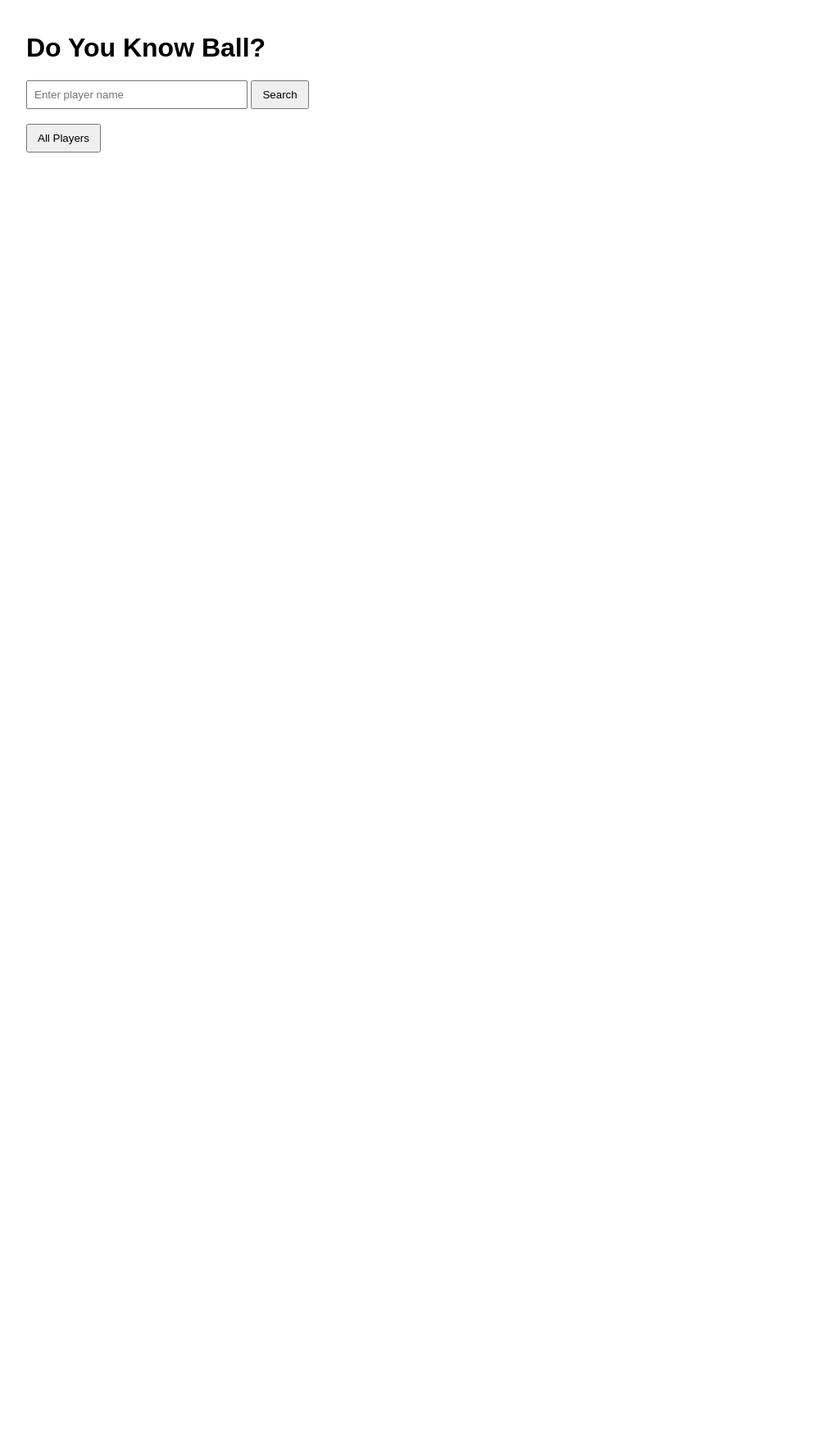
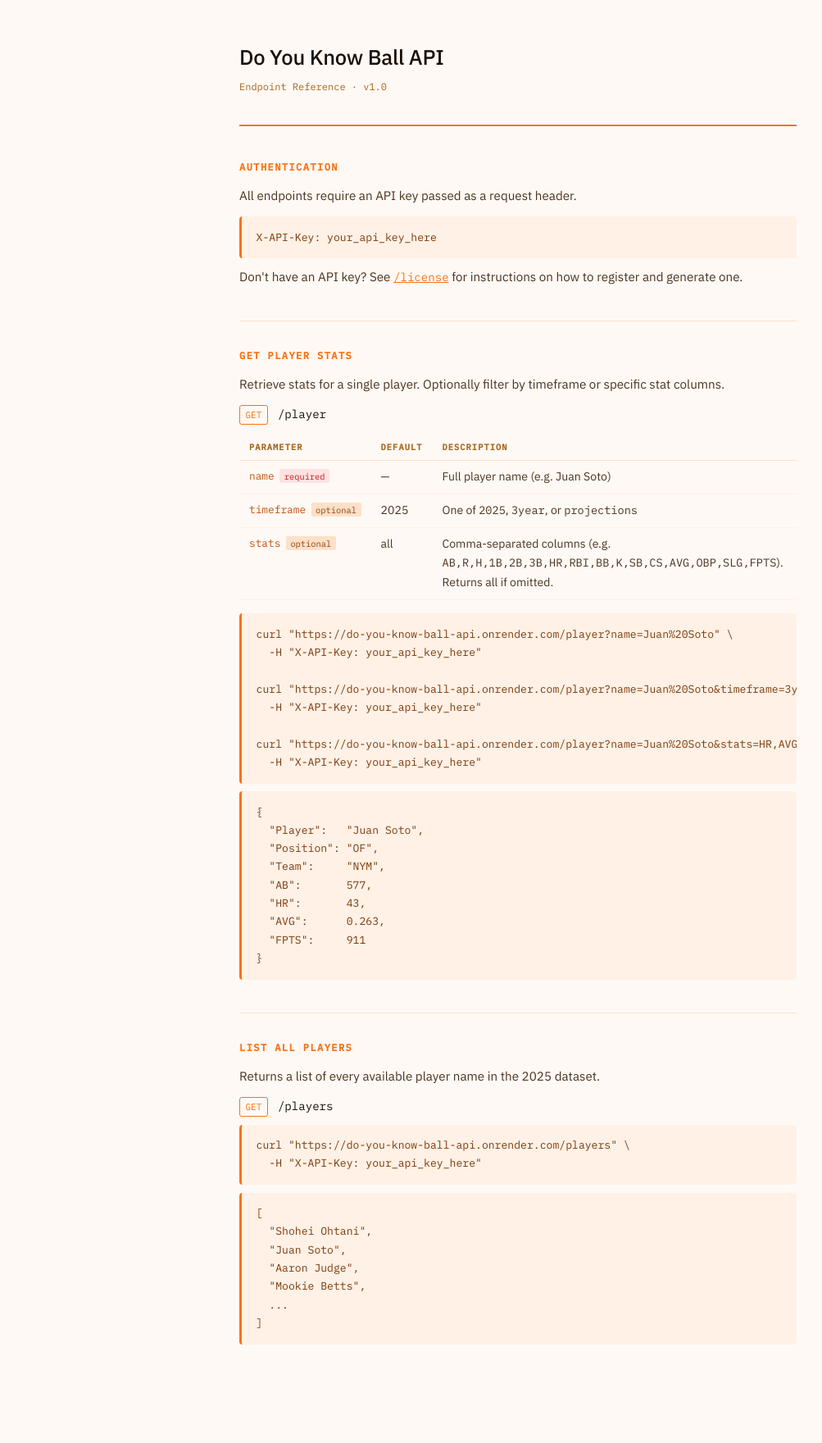
Before and after one commit to RyanW848/Do_You_Know_Ball_API, a Flask app: page / in a window 1280 px wide. Shown: the whole page at 82% size, without its empty margins (8-1011 px from the left). Before the commit the page ends 186 px from the top, so only its background shows below. Run offline with Flask 3, Linux system fonts and the light colour scheme.

Commit message:
Added instructions on how to access endpoints

```diff
--- a/templates/index.html
+++ b/templates/index.html
@@ -1,46 +1,245 @@
-<!doctype html>
+<!DOCTYPE html>
 <html lang="en">
 <head>
   <meta charset="UTF-8" />
-        <title>MLB Player Stats</title>
+  <meta name="viewport" content="width=device-width, initial-scale=1.0"/>
+  <title>Do You Know Ball API — Docs</title>
+  <link href="https://fonts.googleapis.com/css2?family=IBM+Plex+Mono:wght@400;500&family=IBM+Plex+Sans:wght@300;400;500&display=swap" rel="stylesheet"/>
   <style>
+    * { box-sizing: border-box; margin: 0; padding: 0; }
+
     body {
-                font-family: Arial, sans-serif;
-                margin: 40px;
+      background: #fff9f5;
+      color: #1a1008;
+      font-family: 'IBM Plex Sans', sans-serif;
+      font-weight: 400;
+      line-height: 1.7;
+      padding: 3rem 1.5rem 5rem;
     }
-            input {
-                padding: 8px;
-                width: 250px;
+
+    .wrap {
+      max-width: 680px;
+      margin: 0 auto;
     }
-            button {
-                padding: 8px 12px;
+
+    header {
+      border-bottom: 2px solid #f97316;
+      padding-bottom: 1.5rem;
+      margin-bottom: 2.5rem;
     }
+
+    header h1 {
+      font-size: 1.6rem;
+      font-weight: 500;
+      letter-spacing: -0.01em;
+      margin-bottom: 0.25rem;
+    }
+
+    header p {
+      font-family: 'IBM Plex Mono', monospace;
+      font-size: 0.75rem;
+      color: #a3681e;
+    }
+
+    section {
+      margin-bottom: 2.5rem;
+    }
+
+    h2 {
+      font-size: 0.75rem;
+      font-family: 'IBM Plex Mono', monospace;
+      text-transform: uppercase;
+      letter-spacing: 0.12em;
+      color: #f97316;
+      margin-bottom: 0.75rem;
+    }
+
+    p {
+      font-size: 0.95rem;
+      color: #4a3520;
+      margin-bottom: 0.75rem;
+    }
+
+    .endpoint {
+      display: flex;
+      align-items: center;
+      gap: 0.75rem;
+      margin: 0.6rem 0;
+    }
+
+    .method {
+      font-family: 'IBM Plex Mono', monospace;
+      font-size: 0.7rem;
+      color: #f97316;
+      border: 1px solid #f97316;
+      padding: 0.1rem 0.4rem;
+      border-radius: 3px;
+      flex-shrink: 0;
+    }
+
+    .path {
+      font-family: 'IBM Plex Mono', monospace;
+      font-size: 0.88rem;
+      color: #1a1008;
+    }
+
     pre {
-                background: #f4f4f4;
-                padding: 10px;
+      background: #fff1e6;
+      border-left: 3px solid #f97316;
+      padding: 0.9rem 1.1rem;
+      margin: 0.6rem 0;
       border-radius: 4px;
+      overflow-x: auto;
+    }
+
+    pre code {
+      font-family: 'IBM Plex Mono', monospace;
+      font-size: 0.82rem;
+      color: #7c3a0a;
+    }
+
+    table {
+      width: 100%;
+      border-collapse: collapse;
+      margin: 0.75rem 0 1rem;
+      font-size: 0.88rem;
+    }
+
+    th {
+      font-family: 'IBM Plex Mono', monospace;
+      font-size: 0.65rem;
+      text-transform: uppercase;
+      letter-spacing: 0.1em;
+      color: #a3681e;
+      text-align: left;
+      padding: 0.4rem 0.75rem;
+      border-bottom: 1px solid #fde0c8;
+    }
+
+    td {
+      padding: 0.5rem 0.75rem;
+      border-bottom: 1px solid #fef0e6;
+      color: #4a3520;
+      vertical-align: top;
+    }
+
+    td:first-child {
+      font-family: 'IBM Plex Mono', monospace;
+      font-size: 0.8rem;
+      color: #c2520a;
+      white-space: nowrap;
+    }
+
+    .tag {
+      font-family: 'IBM Plex Mono', monospace;
+      font-size: 0.65rem;
+      padding: 0.1rem 0.35rem;
+      border-radius: 2px;
+      margin-left: 0.4rem;
+    }
+
+    .tag.required { background: #fee2e2; color: #b91c1c; }
+    .tag.optional { background: #fde0c8; color: #92400e; }
+
+    hr {
+      border: none;
+      border-top: 1px solid #fde0c8;
+      margin: 2rem 0;
+    }
+
+    code {
+      font-family: 'IBM Plex Mono', monospace;
+      font-size: 0.85rem;
     }
   </style>
 </head>
 <body>
-        <h1>Do You Know Ball?</h1>
-        <input type="text" id="playerName" placeholder="Enter player name" />
-        <button onclick="searchPlayer()">Search</button>
-        <br/><br/>
-        <button onclick="allPlayers()">All Players</button>
+<div class="wrap">
 
-        <script>
-            function searchPlayer() {
-                const name = document.getElementById("playerName").value;
-                if (!name) {
-                    alert("Please enter a player name!");
-                    return;
-                }
-                window.location.href = `/player?name=${encodeURIComponent(name)}`;
-            }
-            function allPlayers() {
-                window.location.href = "/players";
-            }
-        </script>
+  <header>
+    <h1>Do You Know Ball API</h1>
+    <p>Endpoint Reference · v1.0</p>
+  </header>
+
+  <section>
+    <h2>Authentication</h2>
+    <p>All endpoints require an API key passed as a request header.</p>
+    <pre><code>X-API-Key: your_api_key_here</code></pre>
+    <p>Don't have an API key? See <a href="/license" style="color:#f97316;text-decoration:underline;font-family:'IBM Plex Mono',monospace;font-size:0.88rem">/license</a> for instructions on how to register and generate one.</p>
+
+  </section>
+
+  <hr/>
+
+  <!-- /player -->
+  <section>
+    <h2>Get Player Stats</h2>
+    <p>Retrieve stats for a single player. Optionally filter by timeframe or specific stat columns.</p>
+    <div class="endpoint"><span class="method">GET</span><span class="path">/player</span></div>
+
+    <table>
+      <thead>
+        <tr><th>Parameter</th><th>Default</th><th>Description</th></tr>
+      </thead>
+      <tbody>
+        <tr>
+          <td>name<span class="tag required">required</span></td>
+          <td>—</td>
+          <td>Full player name (e.g. Juan Soto)</td>
+        </tr>
+        <tr>
+          <td>timeframe<span class="tag optional">optional</span></td>
+          <td>2025</td>
+          <td>One of <code>2025</code>, <code>3year</code>, or <code>projections</code></td>
+        </tr>
+        <tr>
+          <td>stats<span class="tag optional">optional</span></td>
+          <td>all</td>
+          <td>Comma-separated columns (e.g. <code>AB,R,H,1B,2B,3B,HR,RBI,BB,K,SB,CS,AVG,OBP,SLG,FPTS</code>). Returns all if omitted.</td>
+        </tr>
+      </tbody>
+    </table>
+
+    <pre><code>curl "https://do-you-know-ball-api.onrender.com/player?name=Juan%20Soto" \
+  -H "X-API-Key: your_api_key_here"
+
+curl "https://do-you-know-ball-api.onrender.com/player?name=Juan%20Soto&timeframe=3year" \
+  -H "X-API-Key: your_api_key_here"
+
+curl "https://do-you-know-ball-api.onrender.com/player?name=Juan%20Soto&stats=HR,AVG,FPTS" \
+  -H "X-API-Key: your_api_key_here"</code></pre>
+
+    <pre><code>{
+  "Player":   "Juan Soto",
+  "Position": "OF",
+  "Team":     "NYM",
+  "AB":       577,
+  "HR":       43,
+  "AVG":      0.263,
+  "FPTS":     911
+}</code></pre>
+  </section>
+
+  <hr/>
+
+  <!-- /players -->
+  <section>
+    <h2>List All Players</h2>
+    <p>Returns a list of every available player name in the 2025 dataset.</p>
+    <div class="endpoint"><span class="method">GET</span><span class="path">/players</span></div>
+
+    <pre><code>curl "https://do-you-know-ball-api.onrender.com/players" \
+  -H "X-API-Key: your_api_key_here"</code></pre>
+
+    <pre><code>[
+  "Shohei Ohtani",
+  "Juan Soto",
+  "Aaron Judge",
+  "Mookie Betts",
+  ...
+]</code></pre>
+  </section>
+
+</div>
 </body>
 </html>
--- a/templates/license.html
+++ b/templates/license.html
@@ -159,7 +159,7 @@
     <h2>Using Your API Key</h2>
     <p>Pass your API key in the <code style="font-family:'IBM Plex Mono',monospace;font-size:0.85rem">X-API-Key</code> header on every request.</p>
     <pre><code>X-API-Key: your_api_key_here</code></pre>
-    <pre><code>curl https://your-api.onrender.com/endpoint \
+    <pre><code>curl https://do-you-know-ball-api.onrender.com/endpoint \
   -H "X-API-Key: your_api_key_here"</code></pre>
   </section>
 
```
Lines whose indentation alone changed are shown as unchanged.
